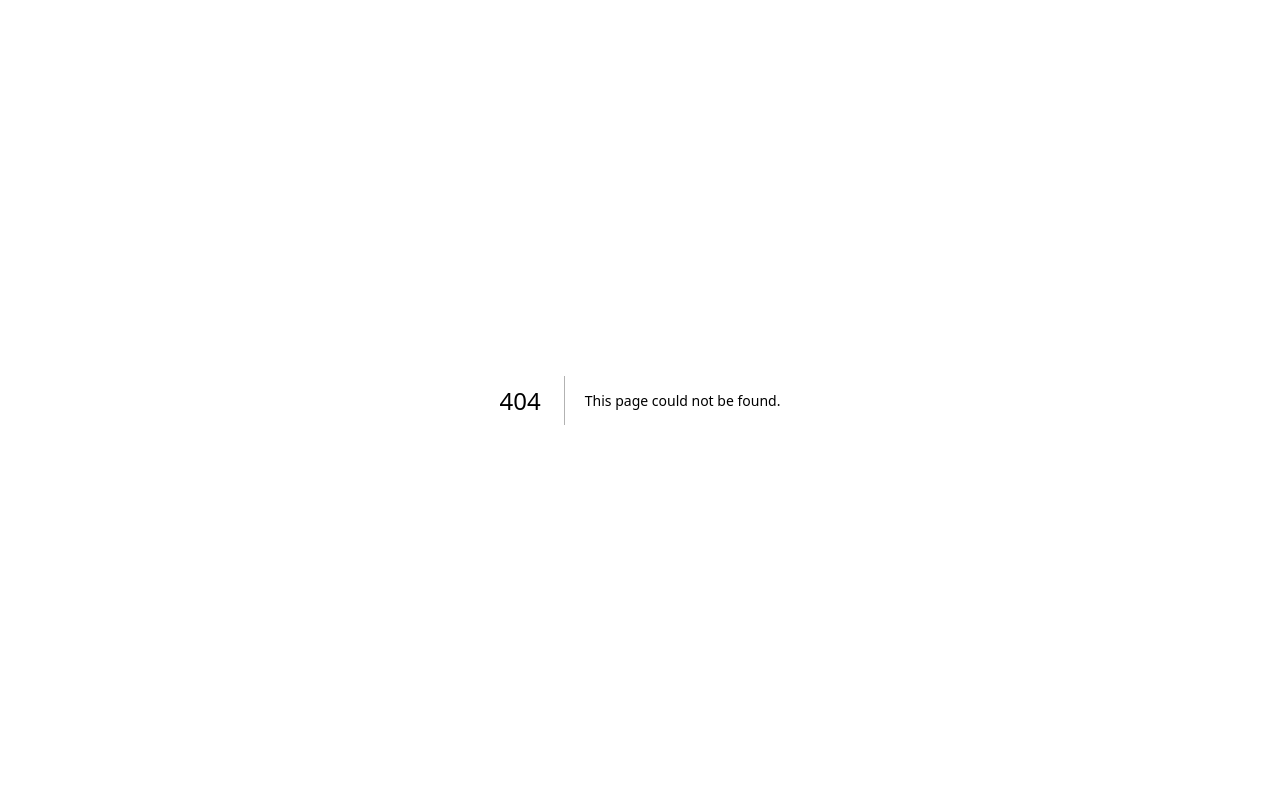
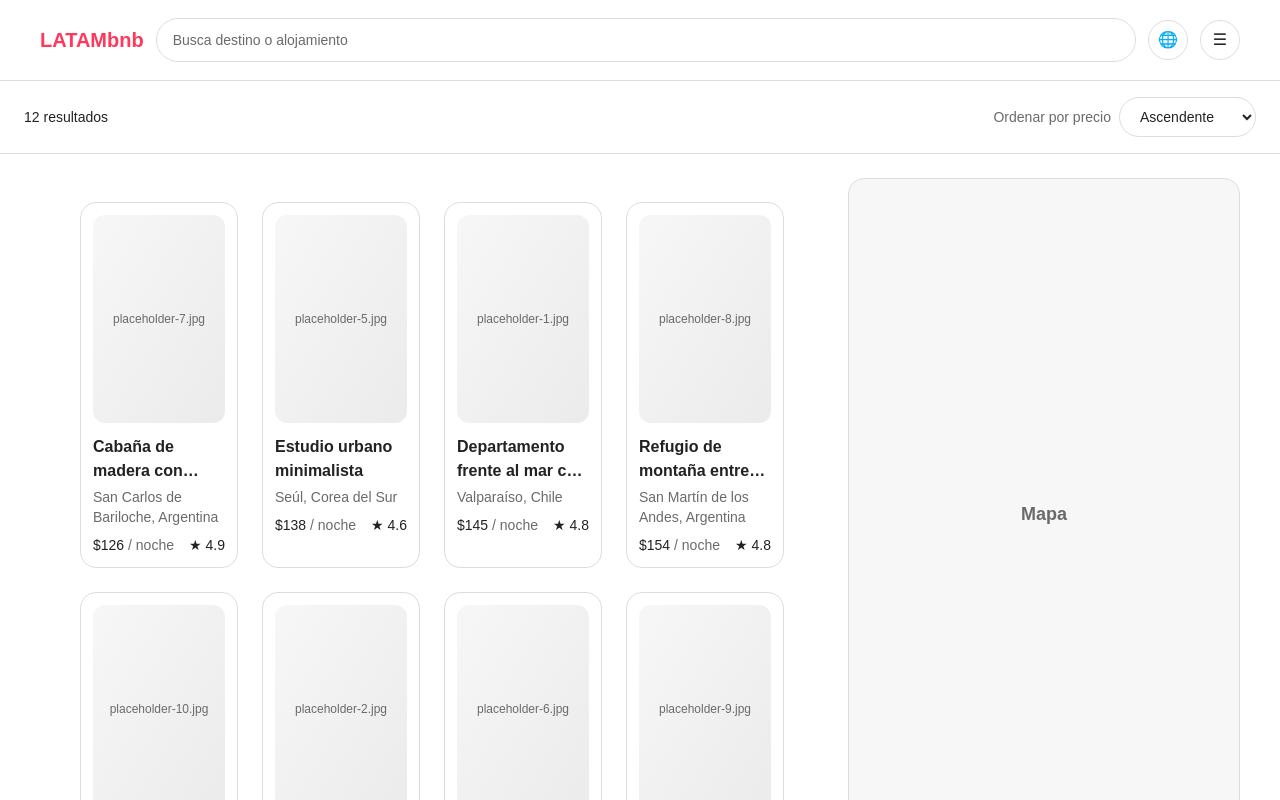
Before and after one commit to 4GeeksAcademy/Fake-airbnb.latam2, a Next.js app: page /catalog in a window 1280 px wide. Before the commit this address had no page. Shown: the top 800 px of the page. Built offline with nearby package versions, Linux system fonts and the light colour scheme.

Commit message:
Fase 4: Catalogo - ResultsHeader, MapPlaceholder, ordenamiento por precio, reutilizacion de ListingCard/Grid

```diff
--- /dev/null
+++ b/app/catalog/page.tsx
@@ -0,0 +1,63 @@
+"use client";
+
+import { useEffect, useMemo, useState } from "react";
+import data from "@/data/modelo1.json";
+import { Navbar } from "@/components/Navbar";
+import { ListingGrid } from "@/components/ListingGrid";
+import { MapPlaceholder } from "@/components/MapPlaceholder";
+import { ResultsHeader } from "@/components/ResultsHeader";
+import { Alojamiento } from "@/types/alojamiento";
+import { MOCK_DELAY_MS } from "@/config/mock";
+
+type SortOrder = "asc" | "desc";
+
+export default function CatalogPage() {
+  const [query, setQuery] = useState("");
+  const [loading, setLoading] = useState(true);
+  const [sortOrder, setSortOrder] = useState<SortOrder>("asc");
+  const [alojamientos, setAlojamientos] = useState<Alojamiento[]>([]);
+
+  useEffect(() => {
+    setLoading(true);
+    setAlojamientos([]);
+    const timer = window.setTimeout(() => {
+      setAlojamientos(data as Alojamiento[]);
+      setLoading(false);
+    }, MOCK_DELAY_MS);
+    return () => window.clearTimeout(timer);
+  }, []);
+
+  const visibleListings = useMemo(() => {
+    const normalizedQuery = query.trim().toLowerCase();
+    const filtered = alojamientos.filter((item) => {
+      if (normalizedQuery.length === 0) {
+        return true;
+      }
+      return (
+        item.title.toLowerCase().includes(normalizedQuery) ||
+        item.location.toLowerCase().includes(normalizedQuery)
+      );
+    });
+
+    return [...filtered].sort((a, b) => {
+      return sortOrder === "asc" ? a.pricePerNight - b.pricePerNight : b.pricePerNight - a.pricePerNight;
+    });
+  }, [alojamientos, query, sortOrder]);
+
+  return (
+    <div className="min-h-screen bg-white">
+      <Navbar query={query} onQueryChange={setQuery} />
+      <ResultsHeader resultsCount={visibleListings.length} sortOrder={sortOrder} onSortChange={setSortOrder} />
+      {loading ? (
+        <main className="mx-auto max-w-7xl px-4 py-10 text-[#6A6A6A] md:px-10">Cargando alojamientos...</main>
+      ) : (
+        <main className="mx-auto grid max-w-7xl grid-cols-1 gap-6 px-4 py-6 md:grid-cols-[minmax(0,2fr)_minmax(0,1fr)] md:items-start md:px-10">
+          <div>
+            <ListingGrid alojamientos={visibleListings} />
+          </div>
+          <MapPlaceholder />
+        </main>
+      )}
+    </div>
+  );
+}
--- /dev/null
+++ b/components/MapPlaceholder.tsx
@@ -0,0 +1,7 @@
+export const MapPlaceholder = () => {
+  return (
+    <aside className="h-64 rounded-2xl border border-[#DDDDDD] bg-[#F7F7F7] md:sticky md:top-24 md:h-[calc(100vh-8rem)]" aria-label="Mapa">
+      <div className="flex h-full items-center justify-center text-lg font-semibold text-[#6A6A6A]">Mapa</div>
+    </aside>
+  );
+};
--- /dev/null
+++ b/components/ResultsHeader.tsx
@@ -0,0 +1,29 @@
+type SortOrder = "asc" | "desc";
+
+type ResultsHeaderProps = {
+  resultsCount: number;
+  sortOrder: SortOrder;
+  onSortChange: (nextOrder: SortOrder) => void;
+};
+
+export const ResultsHeader = ({ resultsCount, sortOrder, onSortChange }: ResultsHeaderProps) => {
+  return (
+    <div className="flex flex-col gap-3 border-b border-[#DDDDDD] bg-white px-4 py-4 md:flex-row md:items-center md:justify-between md:px-6">
+      <p className="text-sm font-medium text-[#222222]">{resultsCount} resultados</p>
+      <div className="flex items-center gap-2">
+        <label htmlFor="sort-order" className="text-sm text-[#6A6A6A]">
+          Ordenar por precio
+        </label>
+        <select
+          id="sort-order"
+          value={sortOrder}
+          onChange={(event) => onSortChange(event.target.value as SortOrder)}
+          className="h-10 rounded-full border border-[#DDDDDD] bg-white px-4 text-sm text-[#222222] outline-none focus:border-[#222222]"
+        >
+          <option value="asc">Ascendente</option>
+          <option value="desc">Descendente</option>
+        </select>
+      </div>
+    </div>
+  );
+};
```
